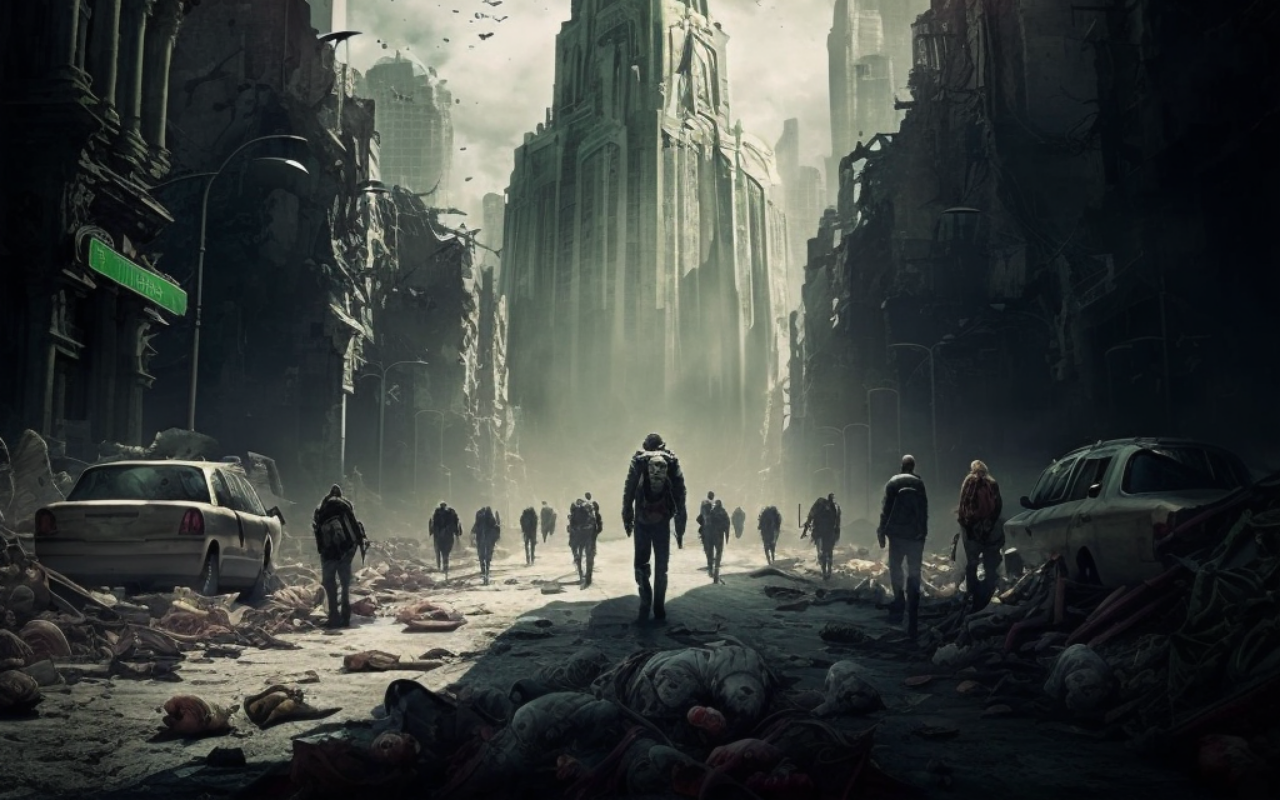
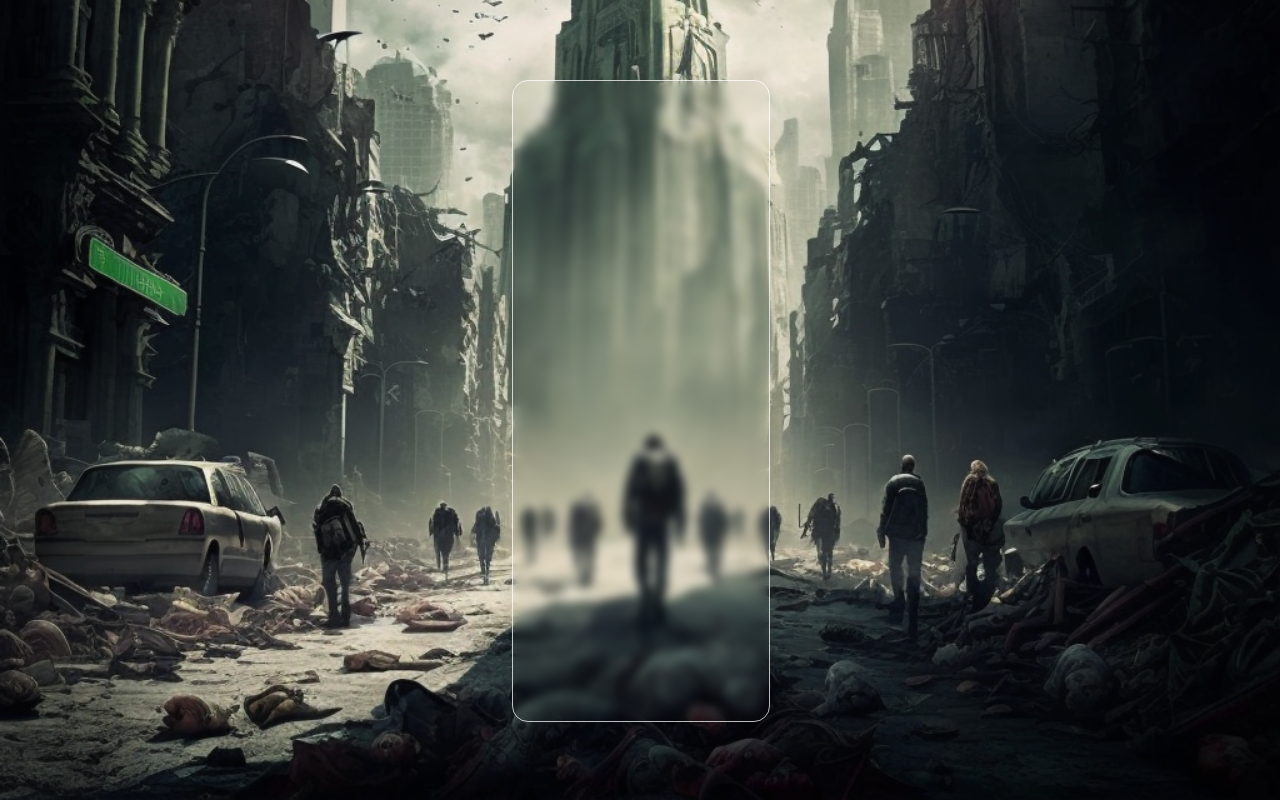
Before and after one commit to Aaxtrox/sign-up-form, a plain HTML site: page index.html in a window 1280 px wide. Drawn offline with Linux system fonts and the light colour scheme.

Commit message:
glass effect

```diff
--- a/css/styles.css
+++ b/css/styles.css
@@ -8,3 +8,17 @@ main {
     background-attachment: fixed;
     background-position: center bottom;
 }
+
+main > * {
+    background: rgba(255, 255, 255, 0);
+    border-radius: 16px;
+    box-shadow: 0 4px 30px rgba(0, 0, 0, 0.1);
+    backdrop-filter: blur(4.9px);
+    -webkit-backdrop-filter: blur(4.9px);
+    border: 1px solid rgba(255, 255, 255, 0.73);
+    position: absolute;
+    top: 10%;
+    left: 40%;
+    width: 20vw;
+    height: 80vh;
+}
--- a/index.html
+++ b/index.html
@@ -10,7 +10,9 @@
 </head>
 <body>
     <main>
+        <div>
 
+        </div>
     </main>
 </body>
 </html>
```
